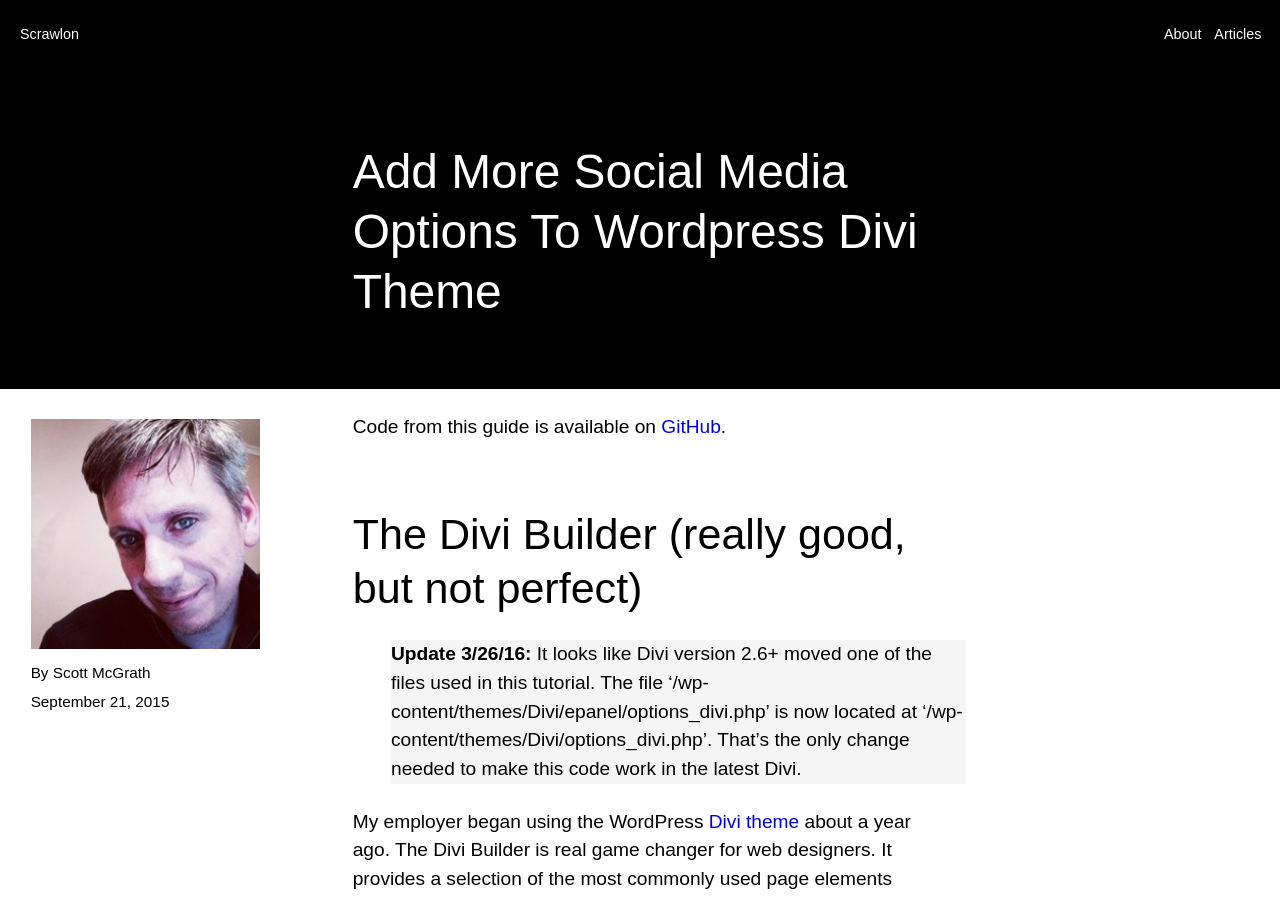
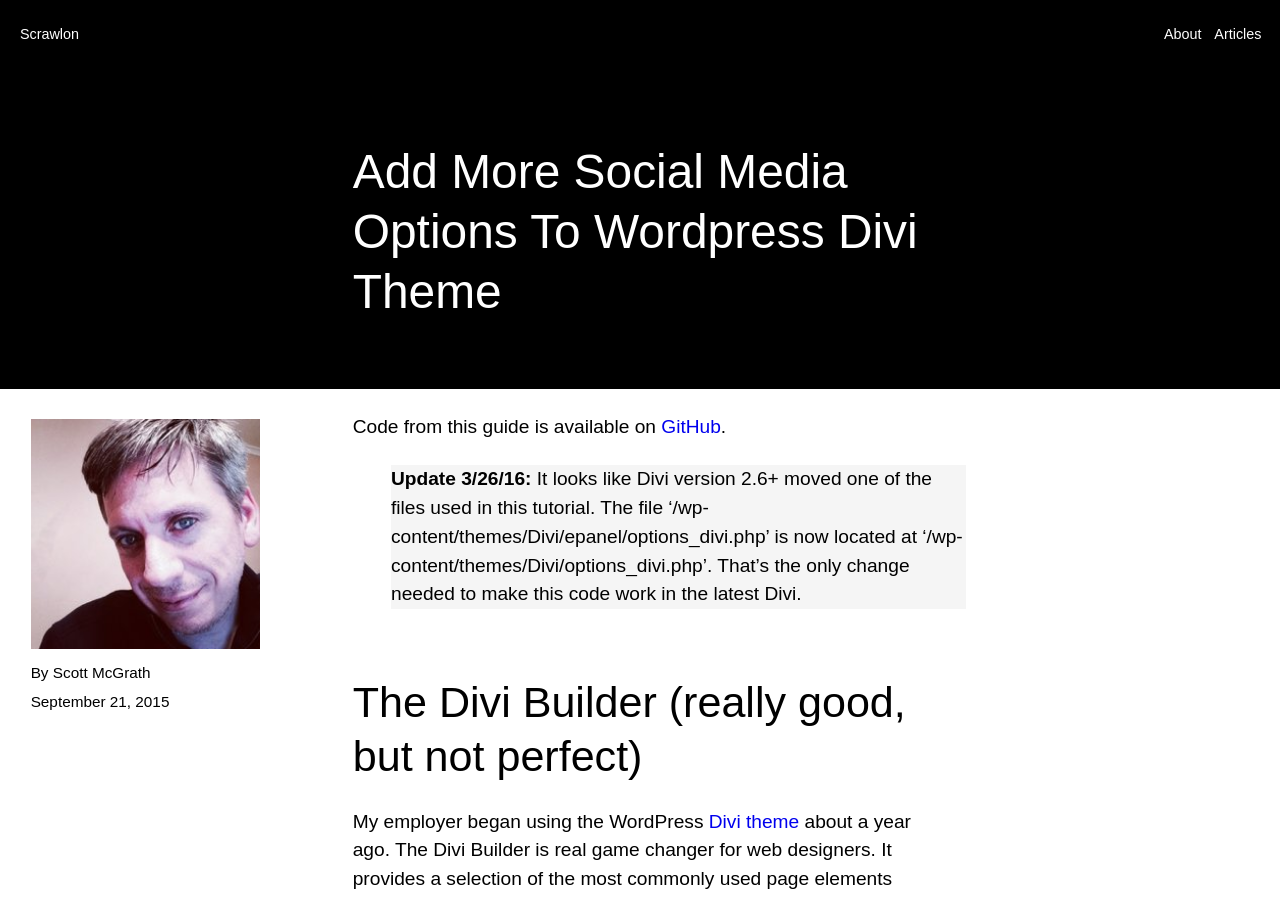
Before and after one commit to scrawlon/scrawlon.github.io, a Jekyll site: the page built from _posts/2015-09-21-add-more-social-media-options-to-wordpress-divi-theme.md, in a window 1280 px wide and 900 px high. Built offline with Jekyll 4.4.1, drawn with Linux system fonts in a browser that asks for light colours; Markdown is read by kramdown in place of the engine named in the settings.

Commit message:
Syncing _posts/2015-09-21-add-more-social-media-options-to-wordpress-divi-theme.md from WordPress at http://scrawlon.com (Scrawlon) - wpghs

```diff
--- a/_posts/2015-09-21-add-more-social-media-options-to-wordpress-divi-theme.md
+++ b/_posts/2015-09-21-add-more-social-media-options-to-wordpress-divi-theme.md
@@ -13,9 +13,9 @@
 ---
 Code from this guide is available on [GitHub][1].
 
+> **Update 3/26/16:** It looks like Divi version 2.6+ moved one of the files used in this tutorial. The file '/wp-content/themes/Divi/epanel/options_divi.php' is now located at '/wp-content/themes/Divi/options_divi.php'. That's the only change needed to make this code work in the latest Divi.
+
 ## The Divi Builder (really good, but not perfect)
-
-> **Update 3/26/16:** It looks like Divi version 2.6+ moved one of the files used in this tutorial. The file '/wp-content/themes/Divi/epanel/options_divi.php' is now located at '/wp-content/themes/Divi/options_divi.php'. That's the only change needed to make this code work in the latest Divi.
 
 My employer began using the WordPress [Divi theme][2] about a year ago. The Divi Builder is real game changer for web designers. It provides a selection of the most commonly used page elements that can be easily added to our designs. That said, Divi can't be everything for all people, and sometimes client's ask for the less-popular options that Divi doesn't natively support. Fortunately, the Divi codebase includes [pluggable functions][3], that permit us to customize it as needed.
 
```
